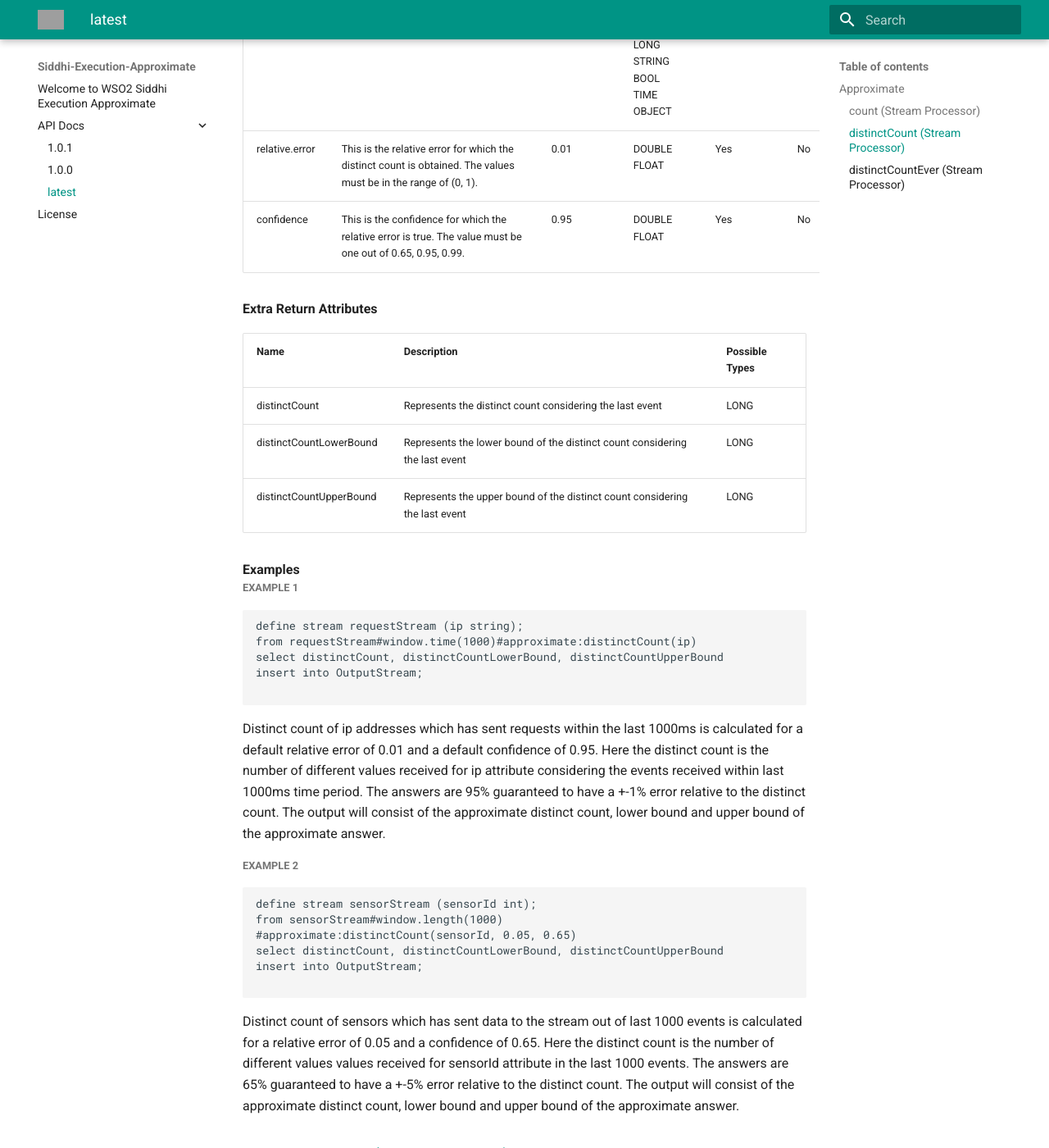
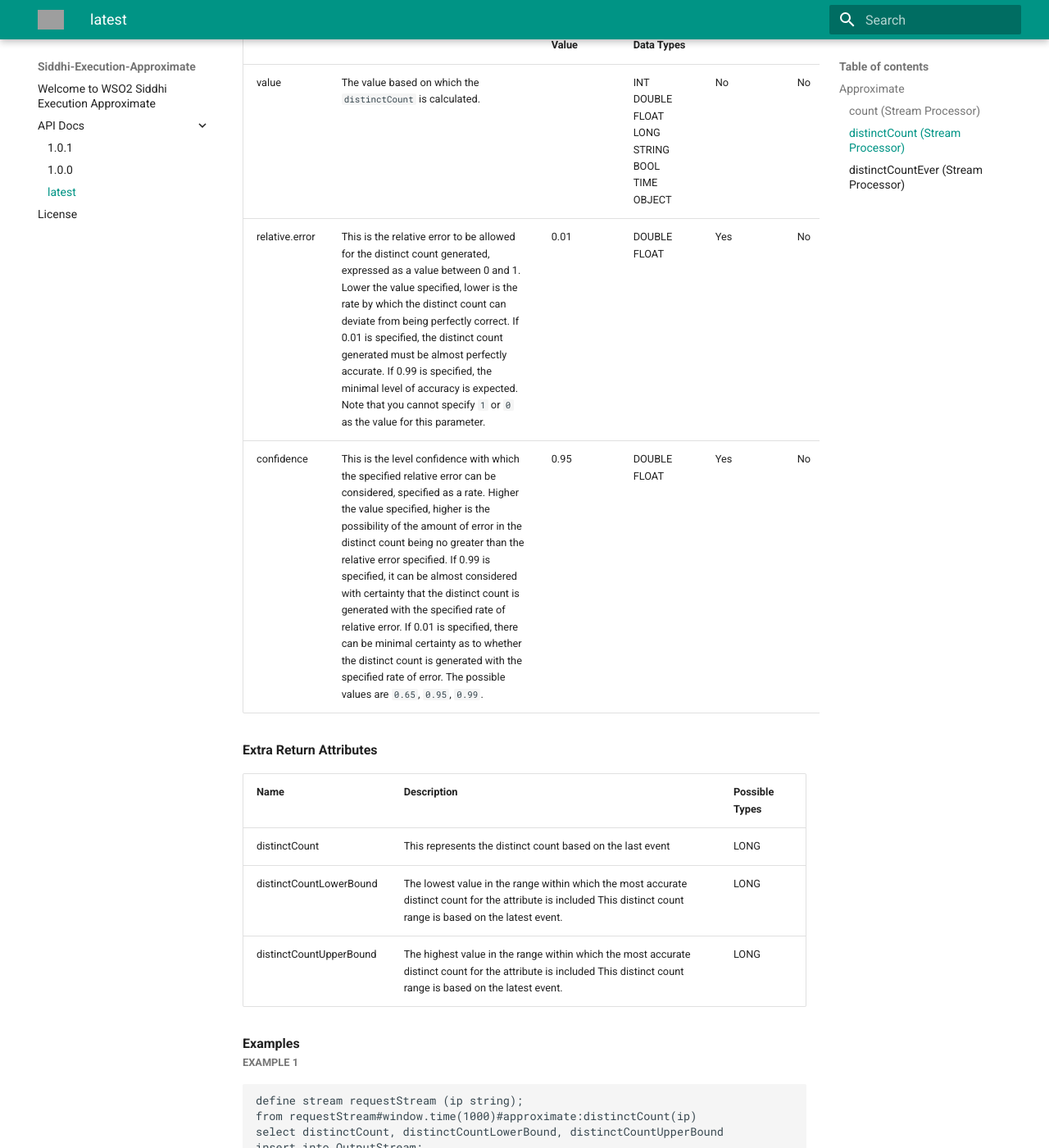
Before and after one commit to wso2-attic/siddhi-execution-approximate, an MkDocs documentation site: the page built from docs/api/latest.md, in a window 1280 px wide and 1400 px high, scrolled down 2698 px. Shown: the whole window at 82% size. Built offline with MkDocs 1.6.1 and Material for MkDocs 9.7.7, drawn with Linux system fonts in a browser that asks for light colours; old or Windows-style settings are respelled for this version of MkDocs; some of the changed text lies outside the part shown; grey boxes are pictures that could not be loaded.

Commit message:
Reviewed the DistinctCount Extension documentation.

````diff
--- a/docs/api/latest.md
+++ b/docs/api/latest.md
@@ -31,7 +31,7 @@ approximate:count(<INT|DOUBLE|FLOAT|LONG|STRING|BOOL|TIME|OBJECT> value, <DOUBLE
     </tr>
     <tr>
         <td style="vertical-align: top">relative.error</td>
-        <td style="vertical-align: top; word-wrap: break-word">This is the relative error to be allowed for the count generated, expressed as a value between 0 and 1. A lower value specifies a lower rate by which the count can deviate from being perfectly correct. If 0 is specified, the count generated must be perfectly accurate. If 1 is specified, the count is erroneous for certain.</td>
+        <td style="vertical-align: top; word-wrap: break-word">This is the relative error to be allowed for the count generated, expressed as a value between 0 and 1. Lower the value specified, lower is the rate by which the count can deviate from being perfectly correct. If 0.01 is specified, the count generated must be almost perfectly accurate. If 0.99 is specified, the minimal level of accuracy is expected. Note that you cannot specify <code>1</code> or <code>0</code> as the value for this parameter.</td>
         <td style="vertical-align: top">0.01</td>
         <td style="vertical-align: top">DOUBLE<br>FLOAT</td>
         <td style="vertical-align: top">Yes</td>
@@ -39,7 +39,7 @@ approximate:count(<INT|DOUBLE|FLOAT|LONG|STRING|BOOL|TIME|OBJECT> value, <DOUBLE
     </tr>
     <tr>
         <td style="vertical-align: top">confidence</td>
-        <td style="vertical-align: top; word-wrap: break-word"> This is the level confidence with which the specified relative error can be considered, specified as a rate. Higher value indicates that the possibility of the actual deviation of the count from the accurate count is equal to the relative error specified can be considered with greater certainty. If 1 is specified, it can be considered with certainty that the count is generated with the specified rate of relative error. If 0 is specified, there is no certainty that the count is generated with the specified level of error.</td>
+        <td style="vertical-align: top; word-wrap: break-word">This is the level confidence with which the specified relative error can be considered, specified as a rate. Higher the value specified, higher is the possibility of the amount of error in the count being no greater than the relative error specified. If 0.99 is specified, it can be almost considered with certainty that the count is generated with the specified rate of relative error. If 0.01 is specified, there can be minimal certainty as to whether the count is generated with the specified rate of error. Note that you cannot specify <code>1</code> or <code>0</code> as the value for this parameter.</td>
         <td style="vertical-align: top">0.99</td>
         <td style="vertical-align: top">DOUBLE<br>FLOAT</td>
         <td style="vertical-align: top">Yes</td>
@@ -60,12 +60,12 @@ approximate:count(<INT|DOUBLE|FLOAT|LONG|STRING|BOOL|TIME|OBJECT> value, <DOUBLE
     </tr>
     <tr>
         <td style="vertical-align: top">countLowerBound</td>
-        <td style="vertical-align: top; word-wrap: break-word">The lowest value in the range within which the most accurate count for the attribute is included This count rane is based on the latest event.</td>
+        <td style="vertical-align: top; word-wrap: break-word">The lowest value in the range within which the most accurate count for the attribute is included This count range is based on the latest event.</td>
         <td style="vertical-align: top">LONG</td>
     </tr>
     <tr>
         <td style="vertical-align: top">countUpperBound</td>
-        <td style="vertical-align: top; word-wrap: break-word">The highest value in the range within which the most accurate count for the attribute is included This count rane is based on the latest event.</td>
+        <td style="vertical-align: top; word-wrap: break-word">The highest value in the range within which the most accurate count for the attribute is included This count range is based on the latest event.</td>
         <td style="vertical-align: top">LONG</td>
     </tr>
 </table>
@@ -91,7 +91,7 @@ insert into OutputStream;
 
 ### distinctCount *<a target="_blank" href="https://wso2.github.io/siddhi/documentation/siddhi-4.0/#stream-processor">(Stream Processor)</a>*
 
-<p style="word-wrap: break-word">Performs HyperLogLog algorithm on a window of streaming data set based on a specific relative error and a confidence value to calculate the number of distinct events. If used without a window, the out of memory errors will occur. For usage without the window, use the approximate:distinctCountEver extension.</p>
+<p style="word-wrap: break-word">This applies the HyperLogLog algorithm to a Siddhi window. The algorithm is set with a relative error and a confidence value to calculate the number of distinct events with an accepted level of accuracy. Note that if this extension is used without a window, it may cause out of memory errors. If you need to perform these calculations without windows, use the <code>approximate:distinctCountEver</code> extension.</p>
 
 <span id="syntax" class="md-typeset" style="display: block; font-weight: bold;">Syntax</span>
 ```
@@ -110,7 +110,7 @@ approximate:distinctCount(<INT|DOUBLE|FLOAT|LONG|STRING|BOOL|TIME|OBJECT> value,
     </tr>
     <tr>
         <td style="vertical-align: top">value</td>
-        <td style="vertical-align: top; word-wrap: break-word">The value used to find distinctCount</td>
+        <td style="vertical-align: top; word-wrap: break-word">The value based on which the <code>distinctCount</code> is calculated.</td>
         <td style="vertical-align: top"></td>
         <td style="vertical-align: top">INT<br>DOUBLE<br>FLOAT<br>LONG<br>STRING<br>BOOL<br>TIME<br>OBJECT</td>
         <td style="vertical-align: top">No</td>
@@ -118,7 +118,7 @@ approximate:distinctCount(<INT|DOUBLE|FLOAT|LONG|STRING|BOOL|TIME|OBJECT> value,
     </tr>
     <tr>
         <td style="vertical-align: top">relative.error</td>
-        <td style="vertical-align: top; word-wrap: break-word">This is the relative error for which the distinct count is obtained. The values must be in the range of (0, 1).</td>
+        <td style="vertical-align: top; word-wrap: break-word">This is the relative error to be allowed for the distinct count generated, expressed as a value between 0 and 1. Lower the value specified, lower is the rate by which the distinct count can deviate from being perfectly correct. If 0.01 is specified, the distinct count generated must be almost perfectly accurate. If 0.99 is specified, the minimal level of accuracy is expected. Note that you cannot specify <code>1</code> or <code>0</code> as the value for this parameter.</td>
         <td style="vertical-align: top">0.01</td>
         <td style="vertical-align: top">DOUBLE<br>FLOAT</td>
         <td style="vertical-align: top">Yes</td>
@@ -126,7 +126,7 @@ approximate:distinctCount(<INT|DOUBLE|FLOAT|LONG|STRING|BOOL|TIME|OBJECT> value,
     </tr>
     <tr>
         <td style="vertical-align: top">confidence</td>
-        <td style="vertical-align: top; word-wrap: break-word">This is the confidence for which the relative error is true. The value must be one out of 0.65, 0.95, 0.99.</td>
+        <td style="vertical-align: top; word-wrap: break-word">This is the level confidence with which the specified relative error can be considered, specified as a rate. Higher the value specified, higher is the possibility of the amount of error in the distinct count being no greater than the relative error specified. If 0.99 is specified, it can be almost considered with certainty that the distinct count is generated with the specified rate of relative error. If 0.01 is specified, there can be minimal certainty as to whether the distinct count is generated with the specified rate of error. The possible values are <code>0.65</code>, <code>0.95</code>, <code>0.99</code>.</td>
         <td style="vertical-align: top">0.95</td>
         <td style="vertical-align: top">DOUBLE<br>FLOAT</td>
         <td style="vertical-align: top">Yes</td>
@@ -142,17 +142,17 @@ approximate:distinctCount(<INT|DOUBLE|FLOAT|LONG|STRING|BOOL|TIME|OBJECT> value,
     </tr>
     <tr>
         <td style="vertical-align: top">distinctCount</td>
-        <td style="vertical-align: top; word-wrap: break-word">Represents the distinct count considering the last event </td>
+        <td style="vertical-align: top; word-wrap: break-word">This represents the distinct count based on the last event </td>
         <td style="vertical-align: top">LONG</td>
     </tr>
     <tr>
         <td style="vertical-align: top">distinctCountLowerBound</td>
-        <td style="vertical-align: top; word-wrap: break-word">Represents the lower bound of the distinct count considering the last event</td>
+        <td style="vertical-align: top; word-wrap: break-word">The lowest value in the range within which the most accurate distinct count for the attribute is included This distinct count range is based on the latest event.</td>
         <td style="vertical-align: top">LONG</td>
     </tr>
     <tr>
         <td style="vertical-align: top">distinctCountUpperBound</td>
-        <td style="vertical-align: top; word-wrap: break-word">Represents the upper bound of the distinct count considering the last event</td>
+        <td style="vertical-align: top; word-wrap: break-word">The highest value in the range within which the most accurate distinct count for the attribute is included This distinct count range is based on the latest event.</td>
         <td style="vertical-align: top">LONG</td>
     </tr>
 </table>
@@ -166,7 +166,7 @@ select distinctCount, distinctCountLowerBound, distinctCountUpperBound
 insert into OutputStream;
 
 ```
-<p style="word-wrap: break-word">Distinct count of ip addresses which has sent requests within the last 1000ms is calculated for a default relative error of 0.01 and a default confidence of 0.95. Here the distinct count is the number of different values received for ip attribute considering the events received within last 1000ms time period. The answers are 95% guaranteed to have a +-1% error relative to the distinct count. The output will consist of the approximate distinct count, lower bound and upper bound of the approximate answer.</p>
+<p style="word-wrap: break-word">This query calculates the distinct count of each IP address that has sent requests within the last 1000 milliseconds. The distinct count is 95% guaranteed to deviate no more than 1% from the actual distinct count per IP address.The output consists of the approximate distinct count, and the lower bound and upper bound of the approximate answer.</p>
 
 <span id="example-2" class="md-typeset" style="display: block; color: rgba(0, 0, 0, 0.54); font-size: 12.8px; font-weight: bold;">EXAMPLE 2</span>
 ```
@@ -177,7 +177,7 @@ select distinctCount, distinctCountLowerBound, distinctCountUpperBound
 insert into OutputStream;
 
 ```
-<p style="word-wrap: break-word">Distinct count of sensors which has sent data to the stream out of last 1000 events is calculated for a relative error of 0.05 and a confidence of 0.65. Here the distinct count is the number of different values values received for sensorId attribute in the last 1000 events. The answers are 65% guaranteed to have a +-5% error relative to the distinct count. The output will consist of the approximate distinct count, lower bound and upper bound of the approximate answer.</p>
+<p style="word-wrap: break-word">This query calculates the distinct count of sensors that have sent data to the stream. This value is calculated based on the last 1000 events in a sliding manner. The calculated distinct count is 65% guaranteed to deviate no more than 5% from the actual distinct count. The output consists of the approximate distinct count, and the lower bound and upper bound of the approximate answer.</p>
 
 ### distinctCountEver *<a target="_blank" href="https://wso2.github.io/siddhi/documentation/siddhi-4.0/#stream-processor">(Stream Processor)</a>*
 
````
Also changed, not shown: 2 other files.
